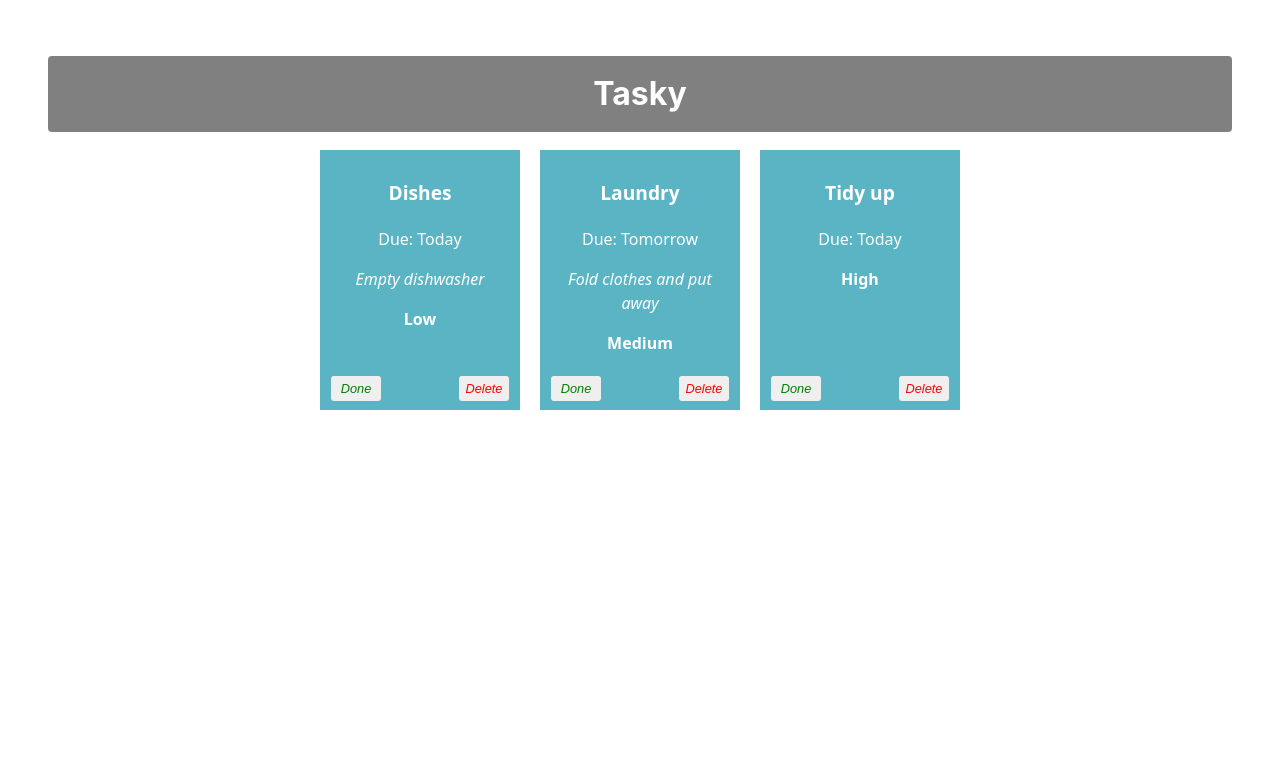
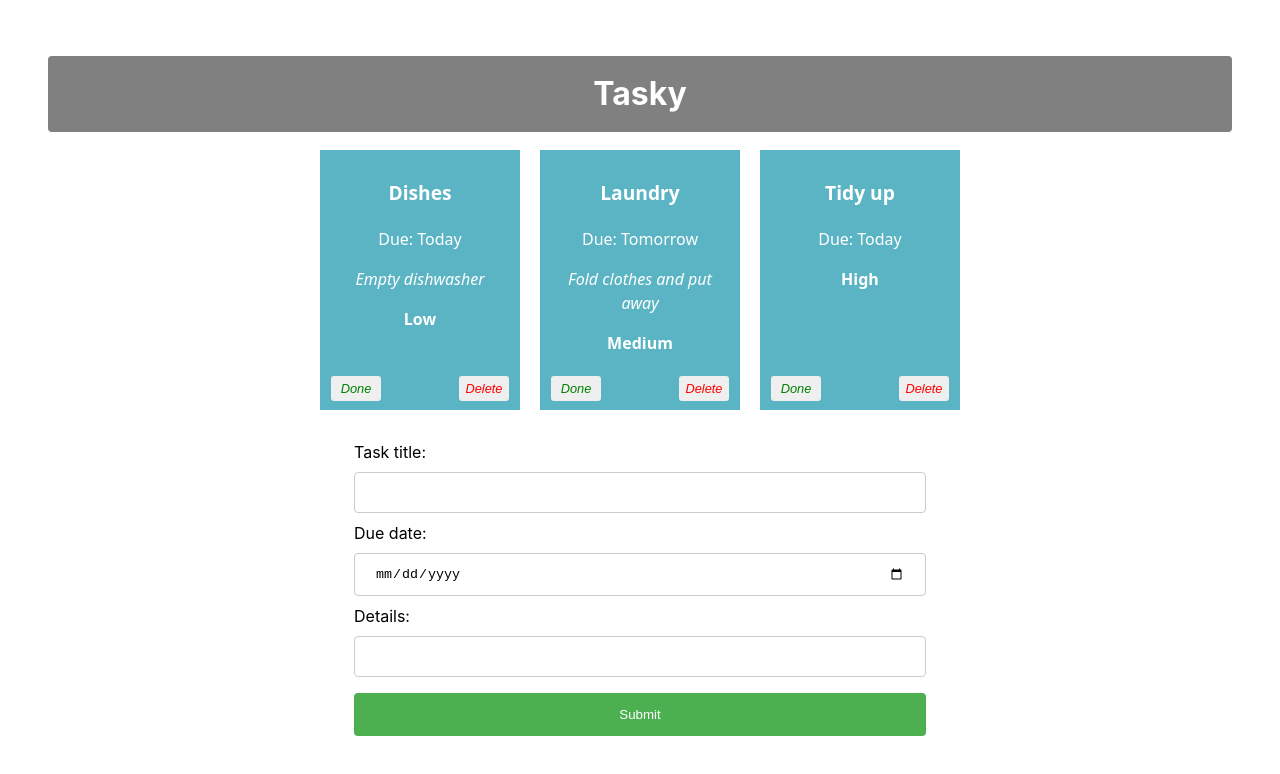
Before and after one commit to ConanQuilty/react-basics-labs, a React (Vite) app in the folder tasky/: page / in a window 1280 px wide. Shown: the top 774 px of the page. Built offline with nearby package versions, Linux system fonts and the light colour scheme.

Commit message:
Add task functionality

```diff
--- a/tasky/package.json
+++ b/tasky/package.json
@@ -11,7 +11,8 @@
   },
   "dependencies": {
     "react": "^19.1.1",
-    "react-dom": "^19.1.1"
+    "react-dom": "^19.1.1",
+    "uuid": "^13.0.0"
   },
   "devDependencies": {
     "@eslint/js": "^9.33.0",
--- a/tasky/src/App.css
+++ b/tasky/src/App.css
@@ -71,3 +71,34 @@ button {
   right: 5px;
   color: red;
 }
+
+input[type=text], input[type=date] {
+  width: 100%;
+  padding: 12px 20px;
+  margin: 8px 0;
+  display: inline-block;
+  border: 1px solid #ccc;
+  border-radius: 4px;
+  box-sizing: border-box;
+}
+
+input[type=submit] {
+  width: 100%;
+  background-color: #4CAF50;
+  color: white;
+  padding: 14px 20px;
+  margin: 8px 0;
+  border: none;
+  border-radius: 4px;
+  cursor: pointer;
+}
+
+input[type=submit]:hover {
+  background-color: #45a049;
+}
+
+form {
+  text-align: left;
+  width: 50%;
+  margin: auto;
+}
--- a/tasky/src/App.jsx
+++ b/tasky/src/App.jsx
@@ -1,6 +1,10 @@
 import './App.css';
 import Task from './components/Task';
+import AddTaskForm from './components/Form';
+
 import React, { useState } from 'react';
+import { v4 as uuidv4 } from 'uuid';
+
 
 
 function App() {
@@ -26,6 +30,43 @@ function App() {
     setTaskState({tasks});
   }
 
+  const [formState, setFormState] = useState({
+    title:"",
+    description:"",
+    deadline:""
+  });
+
+  const formChangeHandler = (event) => {
+    let form = {...formState};
+
+    switch(event.target.name){
+      case "title":
+        form.title = event.target.value;
+        break;
+      case "description":
+        form.description = event.target.value;
+        break;
+      case "deadline":
+        form.deadline = event.target.value;
+        break;
+    }
+
+    setFormState(form);
+    console.log(formState);
+  }
+
+  const formSubmitHandler = (event) => {
+    event.preventDefault();
+
+    const tasks = [...taskState.tasks];
+    const form = {...formState};
+
+    form.id = uuidv4();
+
+    tasks.push(form);
+    setTaskState({tasks});
+  }
+
   return (
     <div className="container">
       <h1>Tasky</h1>
@@ -41,7 +82,7 @@ function App() {
       deleteTask={() => deleteHandler(index)}
     />
   ))}
-
+  <AddTaskForm submit={formSubmitHandler} change={formChangeHandler} />
     </div>
   );
 
--- a/tasky/src/components/Form.jsx
+++ b/tasky/src/components/Form.jsx
@@ -4,20 +4,20 @@ const AddTaskForm = (props) => {
 
     return (
         <div>
-            <form>
+            <form onSubmit={props.submit}>
                 <label>
                     Task title:
-                    <input type="text" name="title" required />
+                    <input type="text" name="title" required onChange={(event) => props.change(event)}/>
                 </label>
                 <br />
                 <label>
                     Due date:
-                    <input type="date" name="deadline" required />
+                    <input type="date" name="deadline" required onChange={(event) => props.change(event)}/>
                 </label>
                 <br />
                 <label>
                     Details:
-                    <input type="text" name="description" />
+                    <input type="text" name="description" onChange={(event) => props.change(event)}/>
                 </label>
                 <input type="submit" value="Submit" />
             </form>
```
Also changed, not shown: 1 other file (tests, documents, lock files or other folders).
